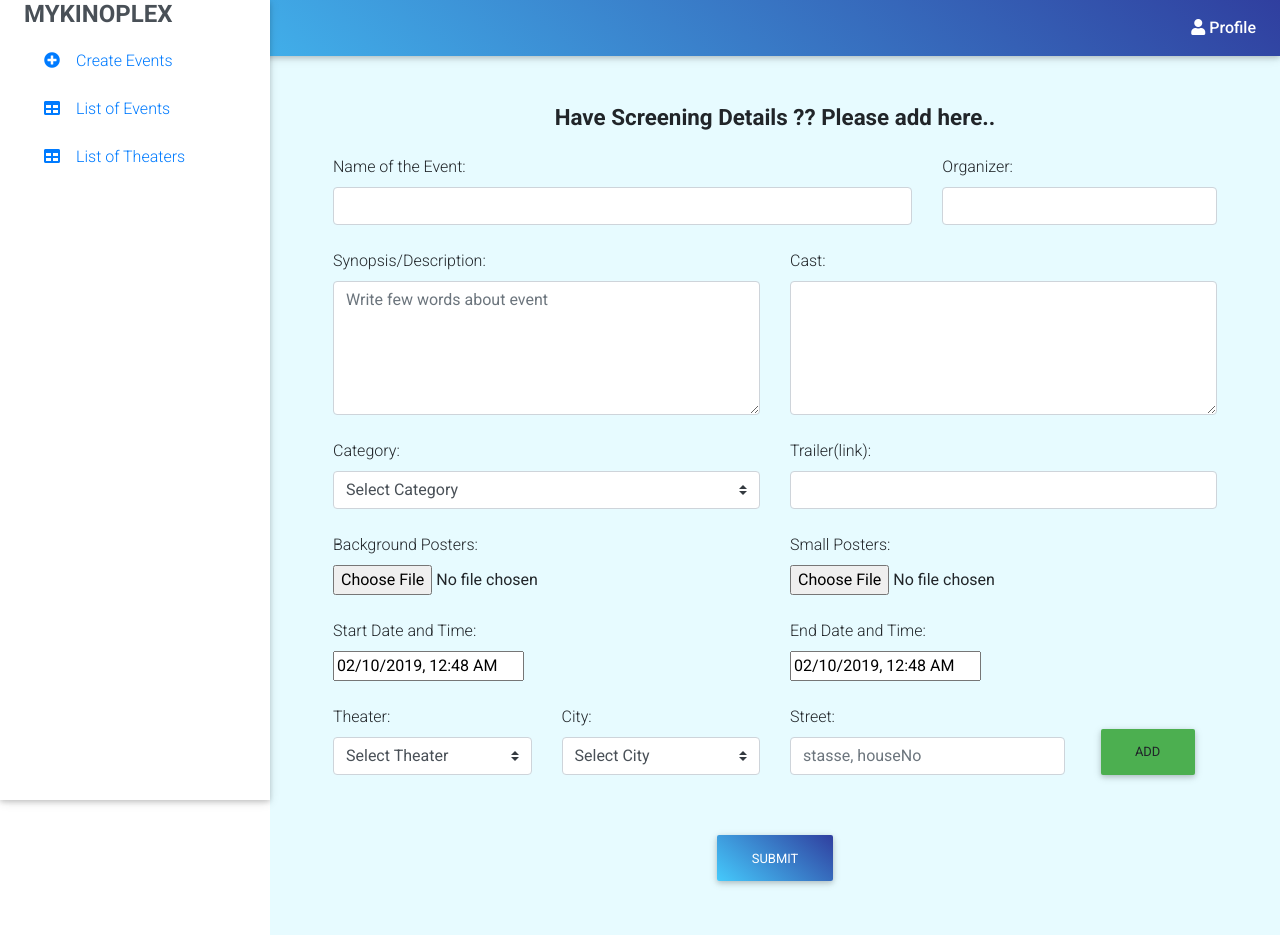
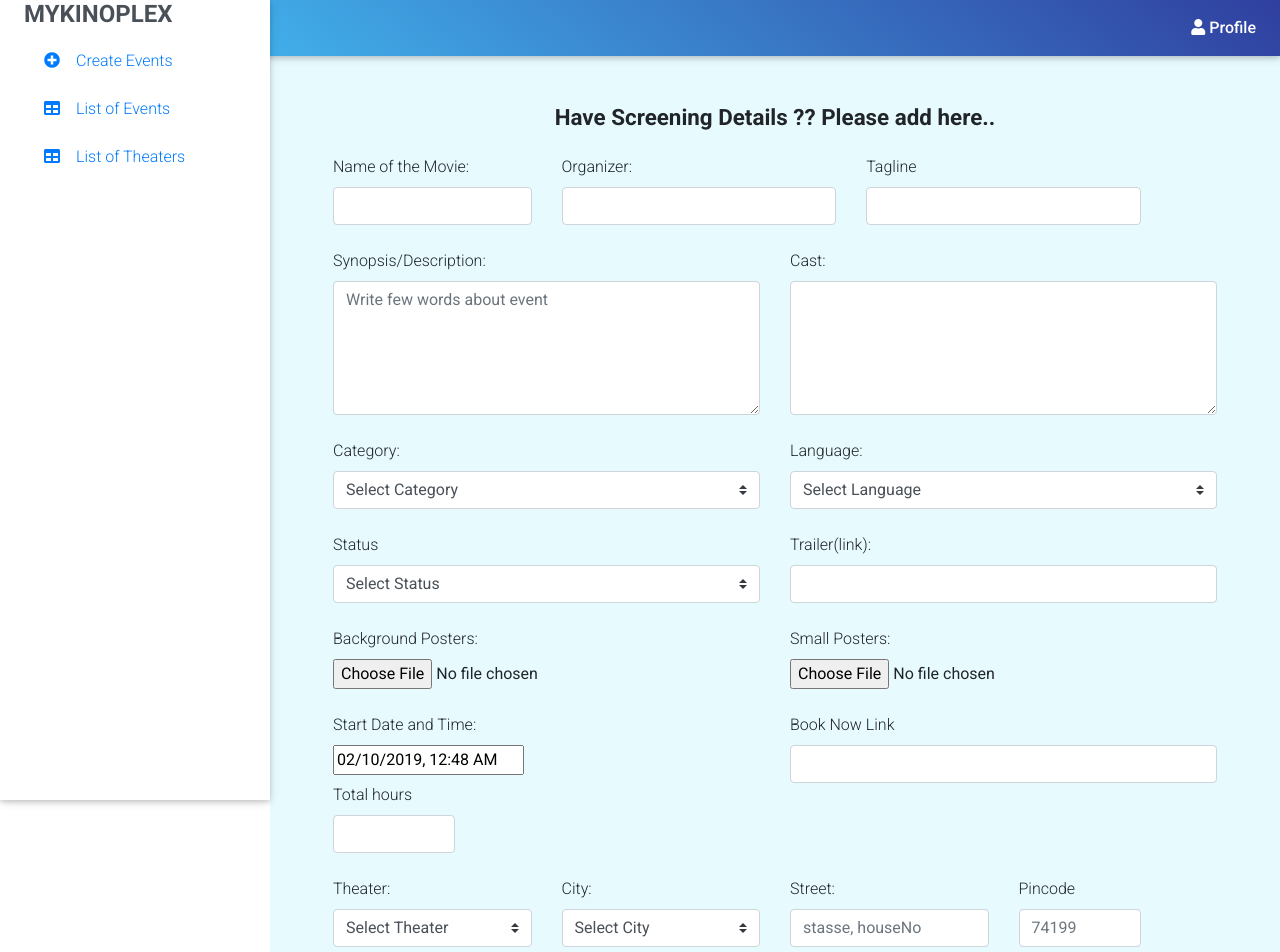
Before and after one commit to SandeshAthreyaBD/mykinoplex, a React (Create React App) app: page / in a window 1280 px wide. Shown: the top 952 px of the page. Built offline with nearby package versions, Linux system fonts and the light colour scheme.

Commit message:
Create Event UI changes

```diff
--- a/src/Components/pages/CreateEvent.js
+++ b/src/Components/pages/CreateEvent.js
@@ -1,70 +1,134 @@
-import React, { Component } from 'react'
-import DatePicker from 'react-datepicker';
+import React, { Component } from "react";
+import DatePicker from "react-datepicker";
 import "react-datepicker/dist/react-datepicker.css";
 
-class CreateEVent extends Component{
-  constructor (props) {
-    super(props)
+class CreateEvent extends Component {
+  constructor(props) {
+    super(props);
     this.state = {
-      startdate: new Date(),
-      format:"DD/MM/YYYY",
-      enableContainer:false,
+      startDate: new Date(),
+      format: "DD/MM/YYYY",
+      enableContainer: false,
+      movieInfo: {
+        movieName: "",
+        organizer: "",
+        tagline: "",
+        synopsis: "",
+        cast: "",
+        genre: "",
+        language: "",
+        status: "",
+        trailerLink: "",
+        backPoster: "",
+        cardPoster: "",
+        date: "",
+        booknowlink: "",
+        hours: "",
+        theater: "",
+        city: "",
+        street: "",
+        pincode: ""
+      }
     };
-    this.handleChange = this.handleChange.bind(this);
-    this.handleSubmit = this.handleSubmit.bind(this);
-    this.enableDiv = this.enableDiv.bind(this);
   }
-  enableDiv() {
+  enableDiv = () => {
     this.setState({
-      enableContainer:true
+      enableContainer: true
     });
-  }
+  };
 
-  handleChange(date) {
+  handleChange = date => {
     this.setState({
       startDate: date
-    })
-  }
+    });
+  };
 
-  handleSubmit(e) {
+  handleSubmit = e => {
     e.preventDefault();
-  }
+  };
 
-  render(){
-    const{format} = this.state;
+  handleMovieInfo = e => {
+    this.setState({
+      ...this.state,
+      ...this.state.movieInfo,
+      movieInfo: { [e.target.id]: e.target.value }
+    });
+  };
+  handleAdd = () => {
+    console.log(this.state);
+  };
+  render() {
+    const { format } = this.state;
     var divStyle = {
-      display:this.state.enableContainer?'block':'none'
+      display: this.state.enableContainer ? "block" : "none"
     };
-    return(
-        <div className = "container">
-        <h4 className="h4-responsive font-weight-bold text-center mb-4">Have Screening Details ?? Please add here..</h4>
-          <form onSubmit={ this.handleSubmit }>
+
+    return (
+      <div className="container">
+        <h4 className="h4-responsive font-weight-bold text-center mb-4">
+          Have Screening Details ?? Please add here..
+        </h4>
+        <form onSubmit={this.handleSubmit}>
           <div className="md-form-group ">
             <div className="row">
-                <div className="col-8">
-                  <label>Name of the Event:</label>
-                  <input type="text" id="EventName" className="form-control"/>
+              <div className="col-3">
+                <label>Name of the Movie:</label>
+                <input
+                  type="text"
+                  id="movieName"
+                  className="form-control"
+                  onChange={this.handleMovieInfo}
+                />
               </div>
               <div className="col-4">
                 <label>Organizer:</label>
-                  <input type="text" id="organizer" className="form-control"/>
+                <input
+                  type="text"
+                  id="organizer"
+                  className="form-control"
+                  onChange={this.handleMovieInfo}
+                />
+              </div>
+              <div className="col-4">
+                <label>Tagline</label>
+                <input
+                  type="text"
+                  id="tagline"
+                  className="form-control"
+                  onChange={this.handleMovieInfo}
+                />
               </div>
             </div>
             <div className="row mt-4">
               <div className="col-6 md-form-group">
                 <label>Synopsis/Description:</label>
-                  <textarea id="synopsis" placeholder="Write few words about event"className="form-control" rows="5"></textarea>
+                <textarea
+                  id="synopsis"
+                  placeholder="Write few words about event"
+                  className="form-control"
+                  rows="5"
+                  onChange={this.handleMovieInfo}
+                />
               </div>
               <div className="col-6">
                 <label>Cast:</label>
-                  <textarea id="synopsis" className="form-control" rows="5"></textarea>
+                <textarea
+                  id="cast"
+                  className="form-control"
+                  rows="5"
+                  onChange={this.handleMovieInfo}
+                />
               </div>
             </div>
             <div className="row mt-4">
               <div className="col-6">
                 <div className="md-form-group">
                   <label>Category:</label>
-                    <select className="browser-default custom-select">
+                  <select
+                    id="genre"
+                    className="browser-default custom-select"
+                    onChange={this.handleMovieInfo}
+                  >
                     <option defaultValue>Select Category</option>
                     <option value="1">Thriller</option>
                     <option value="2">Action</option>
@@ -74,95 +138,202 @@ class CreateEVent extends Component{
               </div>
               <div className="col-6">
                 <div className="md-form-group">
+                  <label>Language:</label>
+                  <select
+                    id="language"
+                    className="browser-default custom-select"
+                    onChange={this.handleMovieInfo}
+                  >
+                    <option defaultValue>Select Language</option>
+                    <option value="1">Kannada</option>
+                    <option value="2">Telugu</option>
+                    <option value="3">Tamil</option>
+                    <option value="4">Hindi</option>
+                    <option value="5">Malayalam</option>
+                    <option value="6">English</option>
+                  </select>
+                </div>
+              </div>
+            </div>
+            <div className="row mt-4">
+              <div className="col-6">
+                <div className="md-form-group">
+                  <label>Status</label>
+                  <select
+                    id="status"
+                    className="browser-default custom-select"
+                    onChange={this.handleMovieInfo}
+                  >
+                    <option defaultValue>Select Status</option>
+                    <option value="1">Now Playing</option>
+                    <option value="2">Coming soon</option>
+                    <option value="3">Extinct</option>
+                  </select>
+                </div>
+              </div>
+              <div className="col-6">
+                <div className="md-form-group">
                   <label>Trailer(link):</label>
-                    <input type="text" id="trailer" className="form-control"/>
+                  <input
+                    type="text"
+                    id="trailerLink"
+                    className="form-control"
+                    onChange={this.handleMovieInfo}
+                  />
                 </div>
               </div>
             </div>
             <div className="row mt-4">
               <div className="col-6 md-form-group file-upload-wrapper">
                 <label>Background Posters:</label>
-                  <input type="file" id="BgPoster" className="file-upload" data-height="300" />
+                <br />
+                <input
+                  type="file"
+                  id="backPoster"
+                  className="file-upload"
+                  data-height="300"
+                  onChange={this.handleMovieInfo}
+                />
               </div>
               <div className="col-6 md-form-group file-upload-wrapper">
-                  <label>Small Posters:</label><br/>
-                  <input type="file" id="SmPoster" className="file-upload" data-height="300" />
+                <label>Small Posters:</label>
+                <br />
+                <input
+                  type="file"
+                  id="cardPoster"
+                  className="file-upload"
+                  data-height="300"
+                  onChange={this.handleMovieInfo}
+                />
               </div>
             </div>
             <div className="row mt-4">
               <div className="col-6">
                 <div className="md-form-group">
-                    <label>Start Date and Time: </label><br/>
+                  <label>Start Date and Time: </label>
+                  <br />
                   <DatePicker
                     format={format}
                     showTimeSelect
                     dateFormat="Pp"
-                        selected={this.state.startdate}
-                        onChange={ this.handleChange }
+                    id="date"
+                    selected={this.state.startDate}
+                    onChange={this.handleMovieInfo}
                   />
                 </div>
               </div>
               <div className="col-6">
-                  <label>End Date and Time: </label><br/>
-                  <DatePicker
-                      showTimeSelect
-                      dateFormat="Pp"
-                      selected={this.state.startdate}
-                      onChange={ this.handleChange }
+                <div className="md-form-group">
+                  <label>Book Now Link</label>
+                  <br />
+                  <input
+                    type="text"
+                    id="booknowlink"
+                    className="form-control"
+                    onChange={this.handleMovieInfo}
                   />
+                </div>
+              </div>
+              <div className="col-2">
+                <div className="md-form-group">
+                  <label>Total hours</label>
+                  <br />
+                  <input
+                    type="text"
+                    id="hours"
+                    className="form-control"
+                    onChange={this.handleMovieInfo}
+                  />
+                </div>
               </div>
             </div>
             <div className="row mt-4">
               <div className="col-3">
                 <div className="md-form-group">
                   <label>Theater:</label>
-                    <select value={this.state.value} onChange={this.handleChange} className="browser-default custom-select">
+                  <select
+                    id="theater"
+                    value={this.state.value}
+                    onChange={this.handleMovieInfo}
+                    className="browser-default custom-select"
+                  >
                     <option defaultValue>Select Theater</option>
-                    <option value>Other</option>
+                    <option value="Cineplex">Cineplex</option>
+                    <option value="Cineplex 2">Cineplex 2</option>
+                    <option value="Cineplex 3">Cineplex 3</option>
+                    <option value="Cineplex 4">Cineplex 4</option>
                   </select>
                 </div>
               </div>
               <div className="col-3">
                 <div className="md-form-group">
                   <label>City:</label>
-                    <select className="browser-default custom-select" value={this.state.value} onChange={this.handleChange}>
+                  <select
+                    id="city"
+                    className="browser-default custom-select"
+                    value={this.state.value}
+                    onChange={this.handleMovieInfo}
+                  >
                     <option defaultValue>Select City</option>
-                    <option value>Other</option>
+                    <option value="Berlin">Berlin</option>
+                    <option value="Frankfurt">Frankfurt</option>
+                    <option value="Munich">Munich</option>
+                    <option value="Mannheim">Mannheim</option>
+                    <option value="Heidelberg">Heidelberg</option>
                   </select>
                 </div>
               </div>
-                <div className="col-4">
+              <div className="col-3">
                 <div className="md-form-group">
                   <label>Street:</label>
-                    <input type="text" id="address"className="form-control"placeholder="stasse, houseNo"/>
+                  <input
+                    type="text"
+                    id="street"
+                    className="form-control"
+                    placeholder="stasse, houseNo"
+                  />
                 </div>
               </div>
               <div className="col-2">
                 <div className="md-form-group">
-                    <button type="button" className="btn green mt-4" onClick={this.enableDiv}>ADD</button>
+                  <label>Pincode</label>
+                  <input
+                    type="text"
+                    id="pincode"
+                    className="form-control"
+                    placeholder="74199"
+                  />
+                </div>
+              </div>
+              <div className="col-2">
+                <div className="md-form-group">
+                  <button
+                    type="button"
+                    className="btn green mt-4"
+                    onClick={this.handleAdd}
+                  >
+                    ADD
+                  </button>
                 </div>
               </div>
             </div>
-              <div className="row mt-3"id="cover" style={divStyle}>
+            <div className="row mt-3" id="cover" style={divStyle}>
               <ul>
-                  <li>
-                    Theater Details
-                  </li>
+                <li>Theater Details</li>
               </ul>
             </div>
             <div className="row mt-5">
               <div className="col text-center ">
-                  <button type="button" className="btn blue-gradient">Submit</button>
+                <button type="button" className="btn blue-gradient">
+                  Submit
+                </button>
               </div>
             </div>
           </div>
         </form>
       </div>
-
     );
   }
 }
 
-
-
-export default CreateEVent;
+export default CreateEvent;
```
Also changed, not shown: 1 other file (tests, documents, lock files or other folders). Lines whose indentation alone changed are shown as unchanged.
